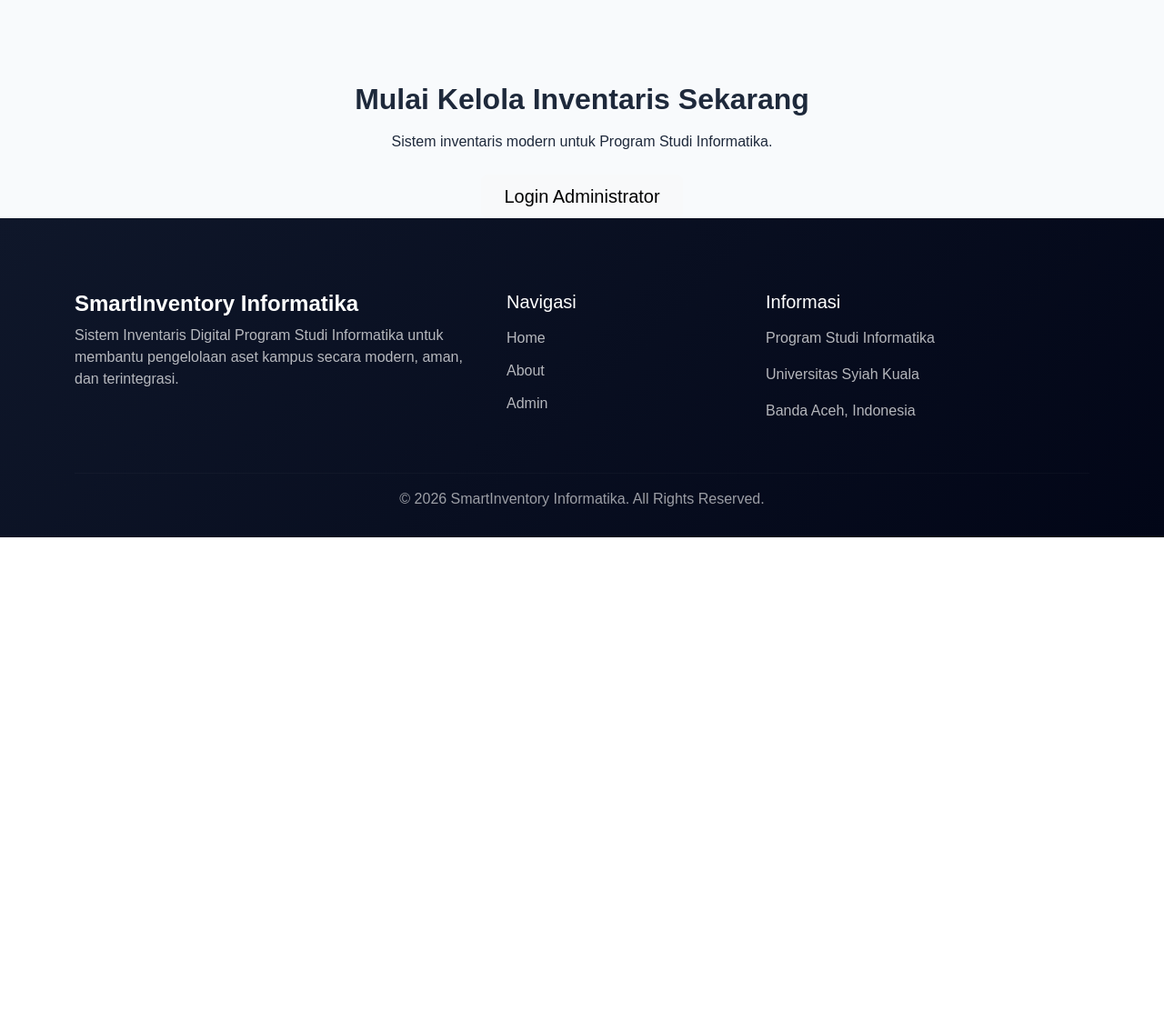
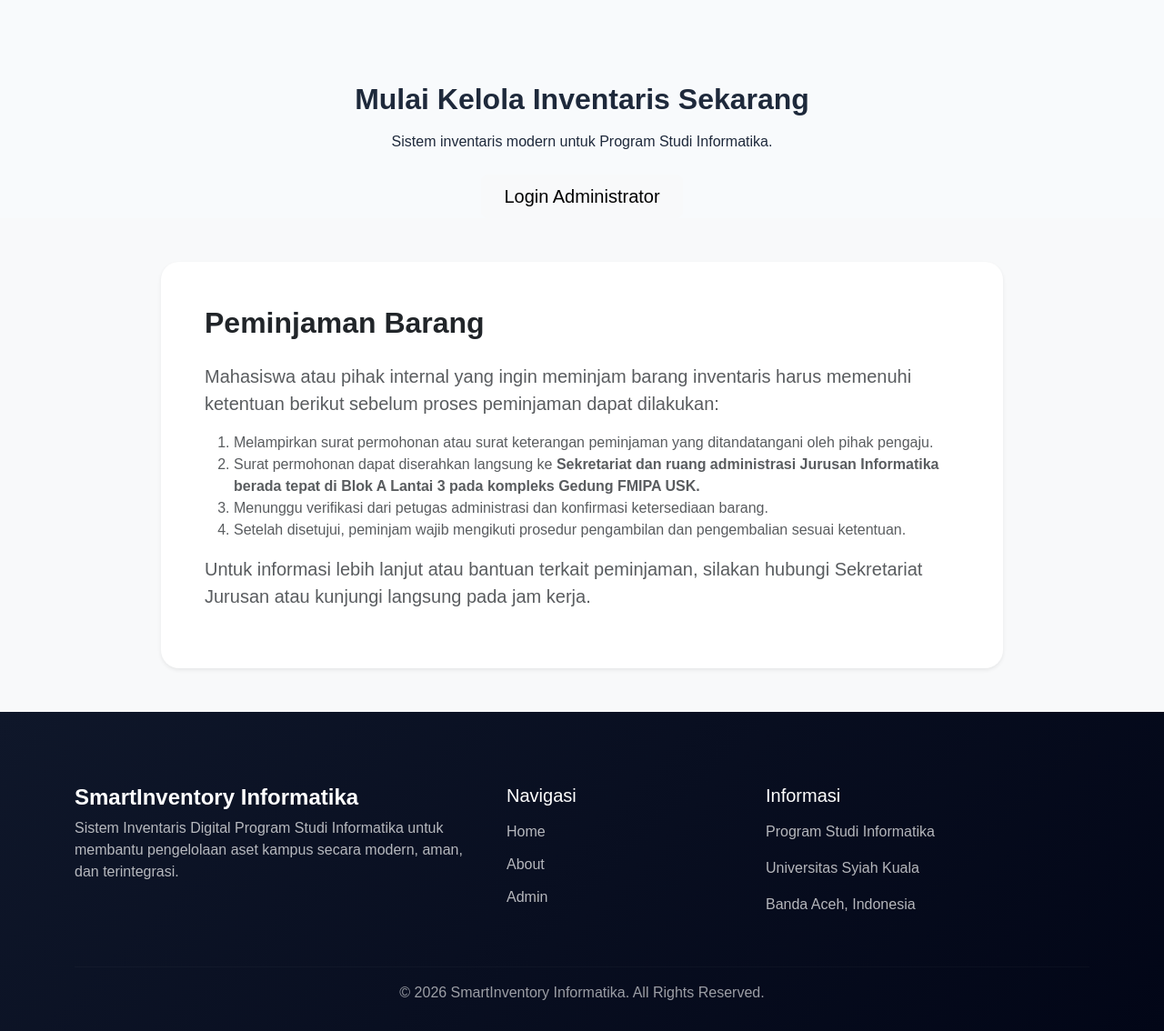
Before and after one commit to Maulizar1504/Inventaris_UAS_PPL, a Django app: page /about/ in a window 1280 px wide. Shown: the part 1631-2765 px from the top of the page at 91% size. Before the commit the page ends 2222 px from the top, so only its background shows below. Run offline with Django 5.2, Linux system fonts and the light colour scheme.

Commit message:
Enhance About page: add Peminjaman Barang section and location details

```diff
--- a/inventory/templates/public/about.html
+++ b/inventory/templates/public/about.html
@@ -361,4 +361,43 @@
 
 </section>
 
+<!-- PEMINJAMAN BARANG -->
+
+<section class="py-5 bg-light">
+
+    <div class="container">
+
+        <div class="row justify-content-center">
+
+            <div class="col-lg-10">
+
+                <div class="card shadow-sm border-0">
+
+                    <div class="card-body p-5">
+
+                        <h2 class="fw-bold mb-4">Peminjaman Barang</h2>
+
+                        <p class="text-muted fs-5">Mahasiswa atau pihak internal yang ingin meminjam barang inventaris harus memenuhi ketentuan berikut sebelum proses peminjaman dapat dilakukan:</p>
+
+                        <ol class="text-muted">
+                            <li>Melampirkan surat permohonan atau surat keterangan peminjaman yang ditandatangani oleh pihak pengaju.</li>
+                            <li>Surat permohonan dapat diserahkan langsung ke <strong>Sekretariat dan ruang administrasi Jurusan Informatika berada tepat di Blok A Lantai 3 pada kompleks Gedung FMIPA USK.</strong></li>
+                            <li>Menunggu verifikasi dari petugas administrasi dan konfirmasi ketersediaan barang.</li>
+                            <li>Setelah disetujui, peminjam wajib mengikuti prosedur pengambilan dan pengembalian sesuai ketentuan.</li>
+                        </ol>
+
+                        <p class="text-muted fs-5">Untuk informasi lebih lanjut atau bantuan terkait peminjaman, silakan hubungi Sekretariat Jurusan atau kunjungi langsung pada jam kerja.</p>
+
+                    </div>
+
+                </div>
+
+            </div>
+
+        </div>
+
+    </div>
+
+</section>
+
 {% endblock %}
```
